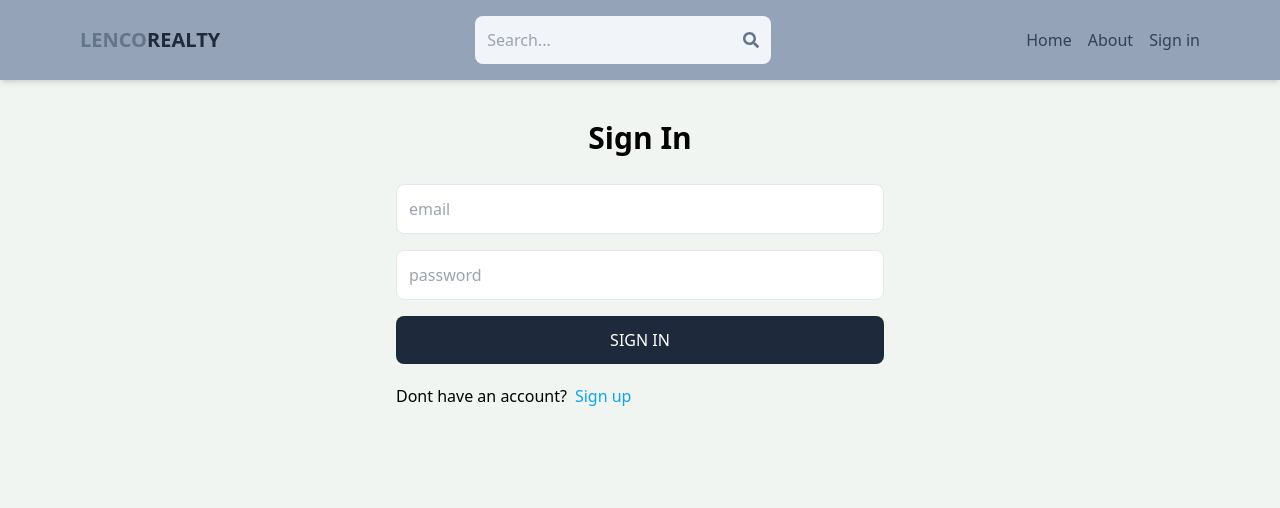
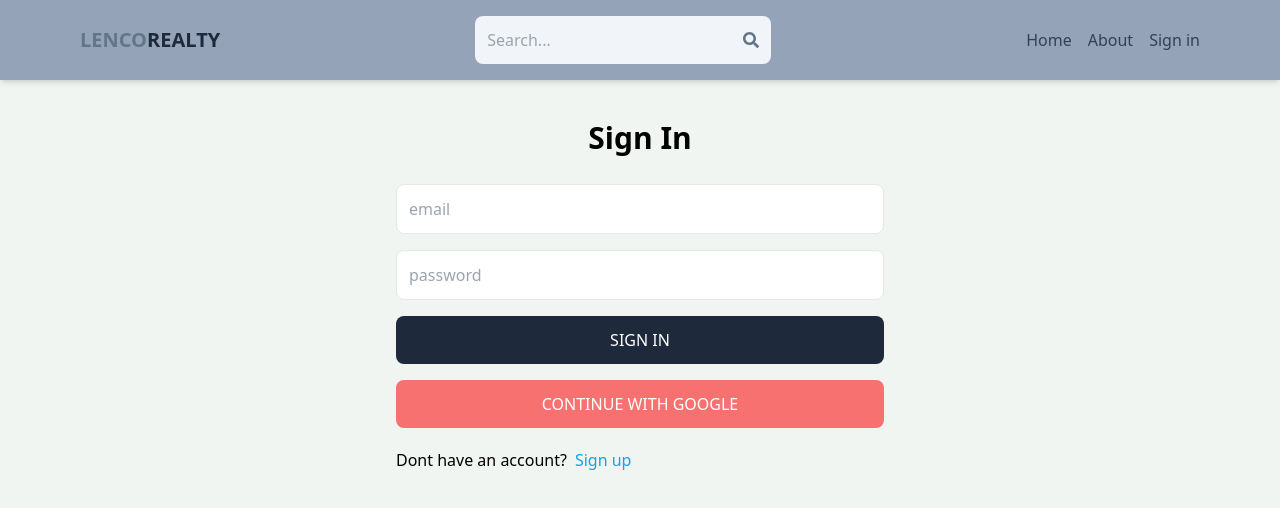
Before and after one commit to Aminatou05/Capstone-2024, a React (Vite) app: page /sign-in in a window 1280 px wide. Shown: the top 508 px of the page. Built offline with nearby package versions, Linux system fonts and the light colour scheme.

Commit message:
create and add OAuth component

```diff
--- a/package.json
+++ b/package.json
@@ -11,11 +11,13 @@
   },
   "dependencies": {
     "@reduxjs/toolkit": "^2.2.3",
+    "firebase": "^10.11.1",
     "react": "^18.2.0",
     "react-dom": "^18.2.0",
     "react-icons": "^5.1.0",
     "react-redux": "^9.1.1",
-    "react-router-dom": "^6.23.0"
+    "react-router-dom": "^6.23.0",
+    "redux-persist": "^6.0.0"
   },
   "devDependencies": {
     "@types/react": "^18.2.66",
--- /dev/null
+++ b/src/components/OAuth.jsx
@@ -0,0 +1,44 @@
+import { GoogleAuthProvider, getAuth, signInWithPopup } from 'firebase/auth';
+import { app } from '../firebase';
+import { useDispatch } from 'react-redux';
+import { signInSuccess } from '../redux/user/userSlice';
+import { useNavigate } from 'react-router-dom';
+
+export default function OAuth() {
+    const dispatch = useDispatch();
+    const navigate = useNavigate();
+    const handleGoogleClick = async () => {
+      try {
+        const provider = new GoogleAuthProvider();
+        const auth = getAuth(app);
+
+        const result = await signInWithPopup(auth, provider);
+
+        const res = await fetch('/api/auth/google', {
+          method: 'POST',
+          headers: {
+            'Content-Type': 'application/json',
+          },
+          body: JSON.stringify({
+            name: result.user.displayName,
+            email: result.user.email,
+            photo: result.user.photoURL,
+          }),
+        });
+        const data = await res.json();
+        dispatch(signInSuccess(data));
+        navigate('/');
+      } catch (error) {
+        console.log('could not sign in with google', error);
+      }
+    };
+
+    return (
+        <button onClick={handleGoogleClick}type='button'
+
+          className='bg-red-400 text-white p-3 rounded-lg uppercase hover:opacity-95'
+        >
+          Continue with google
+        </button>
+      );
+    }
--- /dev/null
+++ b/src/firebase.js
@@ -0,0 +1,17 @@
+// Import the functions you need from the SDKs you need
+import { initializeApp } from "firebase/app";
+// TODO: Add SDKs for Firebase products that you want to use
+// https://firebase.google.com/docs/web/setup#available-libraries
+
+// Your web app's Firebase configuration
+const firebaseConfig = {
+  apiKey: "AIzaSyAs2g_heY5KXF468rdg_LwuGDhqlw8wrXQ",
+  authDomain: "capstone2-96276.firebaseapp.com",
+  projectId: "capstone2-96276",
+  storageBucket: "capstone2-96276.appspot.com",
+  messagingSenderId: "98838612758",
+  appId: "1:98838612758:web:eddddaa89dd8b0f2c45e37"
+};
+
+// Initialize Firebase
+ export const app = initializeApp(firebaseConfig);
--- a/src/pages/SignIn.jsx
+++ b/src/pages/SignIn.jsx
@@ -6,6 +6,7 @@
   signInSuccess,
   signInFailure,
 } from '../redux/user/userSlice';
+import OAuth from "../components/OAuth";
 
 /**
  * Sign-in component with form for users to enter email and password.
@@ -75,6 +76,7 @@
          className="bg-slate-800 text-white p-3 rounded-lg uppercase hover:opacity-95 disabled:opacity-80">
         {loading ? 'Loading...' : 'Sign In'}
         </button>
+        <OAuth/>
       </form>
       <div className="flex gap-2 mt-5">
         <p> Dont have an account?</p>
--- a/src/pages/SignUp.jsx
+++ b/src/pages/SignUp.jsx
@@ -1,5 +1,6 @@
 import { useState } from "react";
 import { Link, useNavigate  , } from "react-router-dom";
+import OAuth from "../components/OAuth";
 
 export default function SignUp() {
   const [formData, setFormData] = useState({});
@@ -72,11 +73,12 @@
          className="bg-slate-800 text-white p-3 rounded-lg uppercase hover:opacity-95 disabled:opacity-80">
         {loading ? 'Loading...' : 'Sign Up'}
         </button>
+        <OAuth/>
       </form>
       <div className="flex gap-2 mt-5">
         <p>Have an account?</p>
         <Link to={"/sign-in"}>
-          <span className="text-sky-500">Sign in</span>
+          <span className="text-blue-800">Sign in</span>
         </Link>
       </div>
 {/* A paragraph showing the error */}
```
Also changed, not shown: 2 other files (tests, documents, lock files or other folders).
